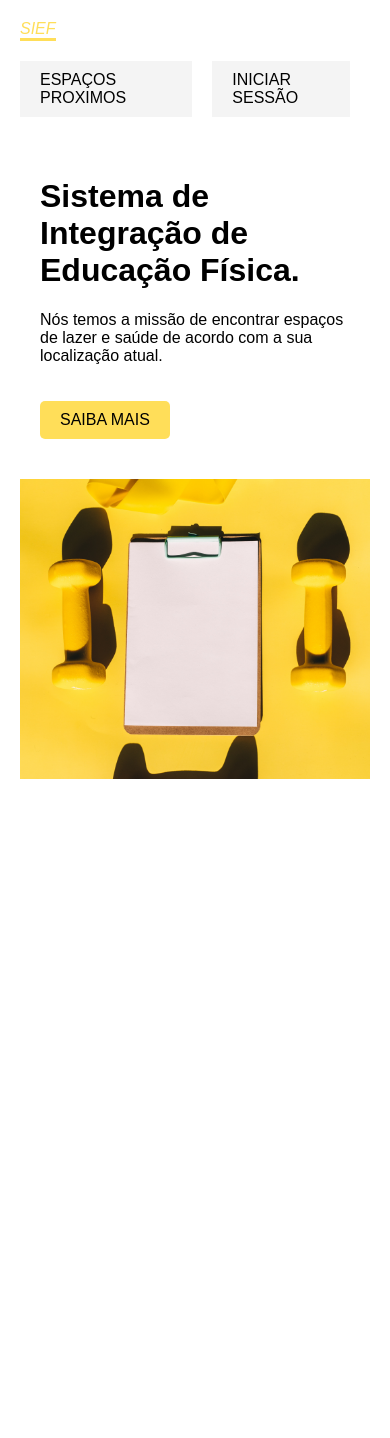
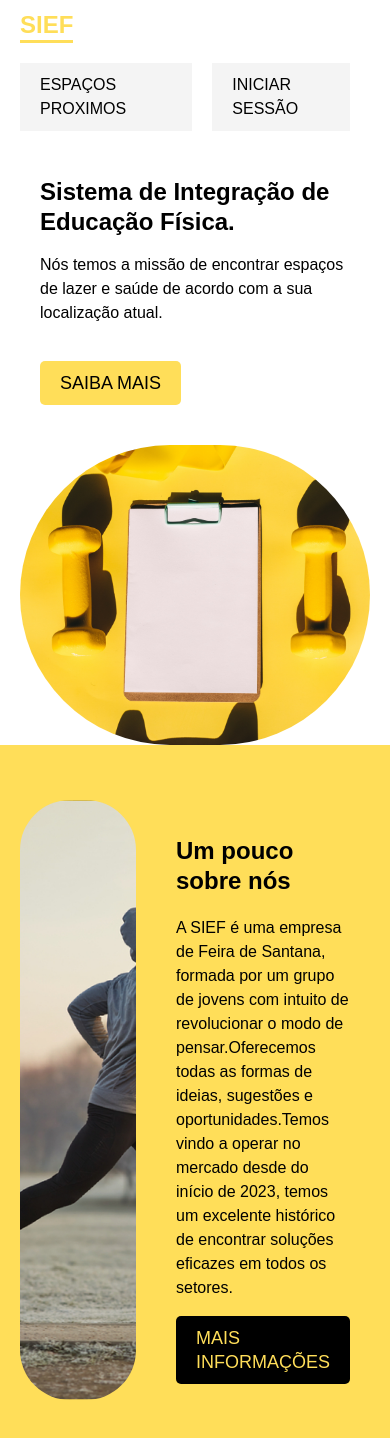
Before and after one commit to SouzaSama02/sief_site, a plain HTML site: page index.html in a window 390 px wide. Before the commit the page ends 844 px from the top, so only its background shows below. Drawn offline with Linux system fonts and the light colour scheme; a web font is replaced by a local one.

Commit message:
header/informações

```diff
--- a/index.html
+++ b/index.html
@@ -6,31 +6,48 @@
   <meta http-equiv="X-UA-Compatible" content="IE=edge">
   <meta name="viewport" content="width=device-width, initial-scale=1.0">
   <link rel="stylesheet" href="style/style.css"> <!-- link de ligação css-->
+  <link rel="preconnect" href="style/style.css"> <!-- Solicitando ao navegador que priorize o download do css para a maquina do cliente-->
+  <link rel="preconnect" href="https://fonts.gstatic.com" crossorigin>
   <title>SIEF</title>
+  <meta name="description" content="Nossa missão é conectar nossos clientes com seu público da forma mais direta e envolvente possível através de nossas ideias."> <!--Descrição do site para o indexador do google-->
 </head>
 
 <body>
   <header>
     <div class="cabecalho container">
-      <span class="logo"><a href="">SIEF</a></span>
+      <span class="logo font-1-xl"><a href="">SIEF</a></span>
       <ul class="lista-header ul-format">
-        <li class="item-lista-header-01"><a href="">Espaços Proximos</a></li>
-        <li class="item-lista-header-02"><a href="">Iniciar Sessão</a></li>
+        <li class="item-lista-header-01 font-1-s"><a href="">Espaços Proximos</a></li>
+        <li class="item-lista-header-02 font-1-s"><a href="">Iniciar Sessão</a></li>
       </ul>
     </div>
   </header>
   <main>
     <div class="conteudo-principal container">
       <div class="texto-principal">
-        <h1>Sistema de Integração de Educação Física.</h1>
-        <p>Nós temos a missão de encontrar espaços de lazer e saúde de acordo com a sua localização atual.</p>
+        <h1 class="font-1-xl">Sistema de Integração de Educação Física.</h1>
+        <p class="font-1-s">Nós temos a missão de encontrar espaços de lazer e saúde de acordo com a sua localização atual.</p>
         <div>
-          <a class="botao" href="">saiba mais</a>
+          <a class="botao font-1-m" href="">saiba mais</a>
         </div>
       </div>
       <img src="img/Planilha.png" alt="planilha">
     </div>
   </main>
+  <section class="sobre-nos-bg">
+    <div class="container sobre-nos">
+      <div class="sobre-nos-info">
+        <h2 class="font-1-xl">Um pouco sobre nós</h2>
+        <p class="font-1-s">A SIEF é uma empresa de Feira de Santana, formada por um grupo de jovens com intuito de revolucionar o modo de pensar.Oferecemos todas as formas de ideias, sugestões e oportunidades.Temos vindo a operar no mercado desde do início de 2023, temos um excelente histórico de encontrar soluções eficazes em todos os setores.</p>
+        <div>
+          <a class="botao c1 font-1-m" href="">mais informações</a>
+        </div>
+      </div>
+      <div class="sobre-nos-img">
+        <img src="img/corrida02.png" alt="corrida02">
+      </div>
+    </div>
+  </section>
   <footer>
 
   </footer>
--- /dev/null
+++ b/style/componentes/tipografia.css
@@ -0,0 +1,75 @@
+.font-1-xs {
+  font: 400 0.75rem/1.35 "REM", sans-serif;
+}
+
+.font-2-xs {
+  font: 400 0.875rem/1.43 "Roboto", sans-serif;
+}
+
+.font-1-s {
+  font: 400 1rem/1.5 "REM", sans-serif;
+}
+
+.font-2-s {
+  font: 400 1rem/1.5 "Roboto", sans-serif;
+}
+
+.font-1-m,
+.font-1-m-b {
+  font: 400 1.125rem/1.35 "REM", sans-serif;
+}
+
+.font-1-m-b {
+  font-weight: 600;
+}
+
+.font-2-m {
+  font: 500 1.125rem/1.35 "Roboto", sans-serif;
+}
+
+.font-1-l {
+  font: 400 1.5rem/1.5 "REM", sans-serif;
+}
+
+.font-2-l,
+.font-2-l-b {
+  font: 400 1.5rem/1.5 "Roboto", sans-serif;
+}
+
+.font-2-l-b {
+  font-weight: 500;
+  letter-spacing: 0.015em;
+  text-transform: uppercase;
+}
+
+.font-1-xl {
+  font: 600 2rem/1.25 "REM", sans-serif;
+}
+
+.font-2-xl {
+  font: 500 2rem/1.25 "Roboto", sans-serif;
+}
+
+.font-1-xxl {
+  font: 600 4rem/1.125 "REM", sans-serif;
+}
+
+@media (max-width: 1200px) {
+  .font-1-xxl {
+    font-size: 3rem;
+  }
+  .font-2-l,
+  .font-2-l-b {
+    font-size: 1.125rem;
+  }
+}
+
+@media (max-width: 800px) {
+  .font-1-xxl {
+    font-size: 2rem;
+  }
+  .font-1-xl,
+  .font-2-xl {
+    font-size: 1.5rem;
+  }
+}
--- a/style/conteudo/conteudo-principal.css
+++ b/style/conteudo/conteudo-principal.css
@@ -2,6 +2,7 @@
   display: grid;
   grid-template-columns: 1fr 1fr;
   gap: 20px;
+  align-items: center;
 }
 
 .conteudo-principal a {
@@ -20,6 +21,7 @@
 .conteudo-principal img {
   height: 85%;
   object-fit: contain;
+  border-radius: 150px;
 }
 
 @media (max-width: 800px) {
--- a/style/conteudo/header.css
+++ b/style/conteudo/header.css
@@ -3,7 +3,7 @@
   flex-wrap: wrap;
   justify-content: space-between;
   align-items: center;
-  padding: 20px;
+  padding: 10px;
 }
 
 .logo {
--- /dev/null
+++ b/style/conteudo/sobre-nos.css
@@ -0,0 +1,30 @@
+.sobre-nos-bg {
+  background-color: var(--c1);
+}
+
+.sobre-nos {
+  display: grid;
+  grid-template-columns: 1fr 1fr;
+  gap: 20px;
+  padding: 3.15em;
+  align-items: center;
+}
+
+.sobre-nos-info {
+  padding: 20px;
+}
+
+.sobre-nos-info div a {
+  text-transform: uppercase;
+  background-color: black;
+}
+
+.sobre-nos-img {
+  order: -1;
+}
+
+.sobre-nos-img img {
+  height: 37.5em;
+  object-fit: cover;
+  border-radius: 50px;
+}
--- a/style/style.css
+++ b/style/style.css
@@ -1,8 +1,12 @@
+@import url("https://fonts.googleapis.com/css2?family=REM:ital,wght@0,300;0,400;0,600;1,400;1,700;1,900&display=swap");
+
 @import url(conteudo/header.css);
 @import url(conteudo/conteudo-principal.css);
+@import url(conteudo/sobre-nos.css);
 
 /* Componentes */
 
 @import url(componentes/cores.css);
 @import url(componentes/recursos.css);
 @import url(componentes/config.css);
+@import url(componentes/tipografia.css);
```
